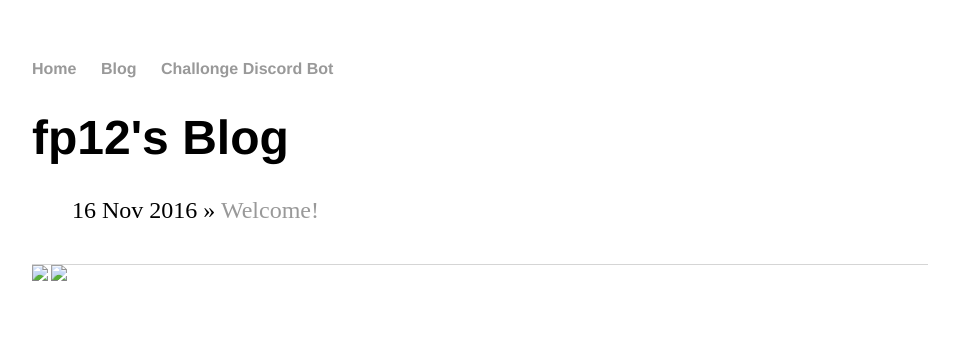
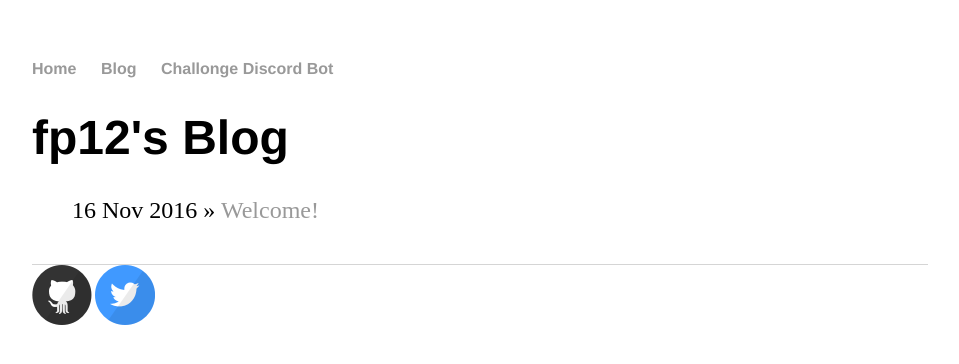
Before and after one commit to fp12/fp12.github.io, a Jekyll site: the page built from blog/index.html, in a window 1280 px wide. Shown: the top 364 px of the page, without its empty margins (160-1119 px from the left). Built offline with Jekyll 4.4.1, drawn with Linux system fonts in a browser that asks for light colours.

Commit message:
Update default.html

```diff
--- a/_layouts/default.html
+++ b/_layouts/default.html
@@ -17,8 +17,8 @@
     		{{ content }}
 		</div><!-- /.container -->
 		<footer>
-			<a href="http://github.com/fp12"><img src="images/Github.png" /></a>
-			<a href="http://twitter.com/fp12gaming"><img src="images/Twitter.png" /></a>
+			<a href="http://github.com/fp12"><img src="/images/Github.png" /></a>
+			<a href="http://twitter.com/fp12gaming"><img src="/images/Twitter.png" /></a>
 		</footer>
 	</body>
 </html>
```
